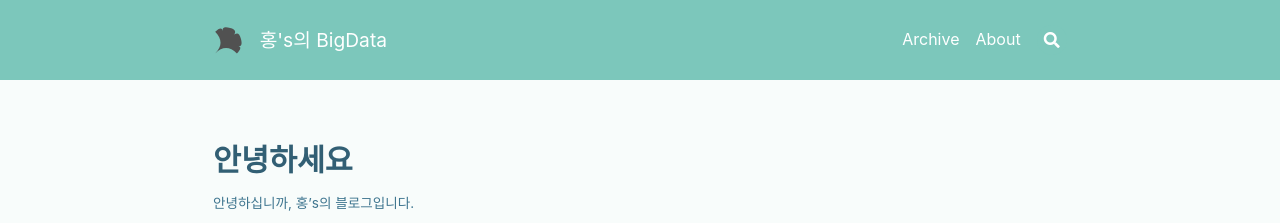
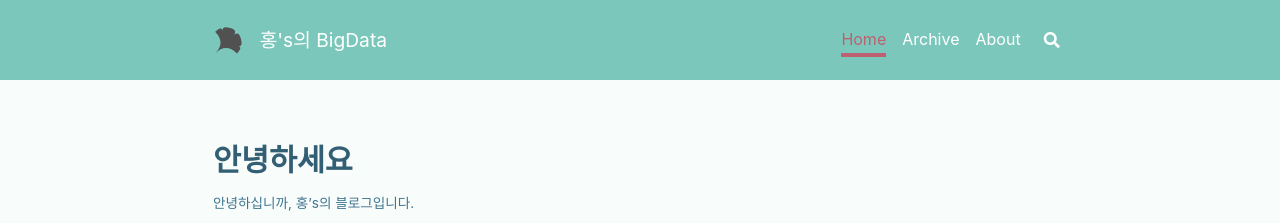
Before and after one commit to hongyeol-seo/hongyeol-seo.github.io, a Jekyll site: the page built from index.html, in a window 1280 px wide. Shown: the top 223 px of the page. Built offline with Jekyll 4.4.1, drawn with Linux system fonts in a browser that asks for light colours; nearby versions of some CDN libraries; emoji names are drawn with the system emoji font; the list of posts is cut into pages by our own code.

Commit message:
home_url 삭제변경

```diff
--- a/_config.yml
+++ b/_config.yml
@@ -63,7 +63,7 @@ repository_tree: master
 ##############################
 paths:
   root    : # title link url, "/" (default)
-  home    : "/" # home layout url, "/" (default)
+  home    : # home layout url, "/" (default)
   archive : # "/archive.html" (default)
   rss     : # "/feed.xml" (default)
 
--- a/_data/navigation.yml
+++ b/_data/navigation.yml
@@ -1,6 +1,6 @@
 header:
-  - titles: Home
-    url : /
+  - title:      Home
+    url:        /
   - titles:
       # @start locale config
       en      : &EN       Archive
```
